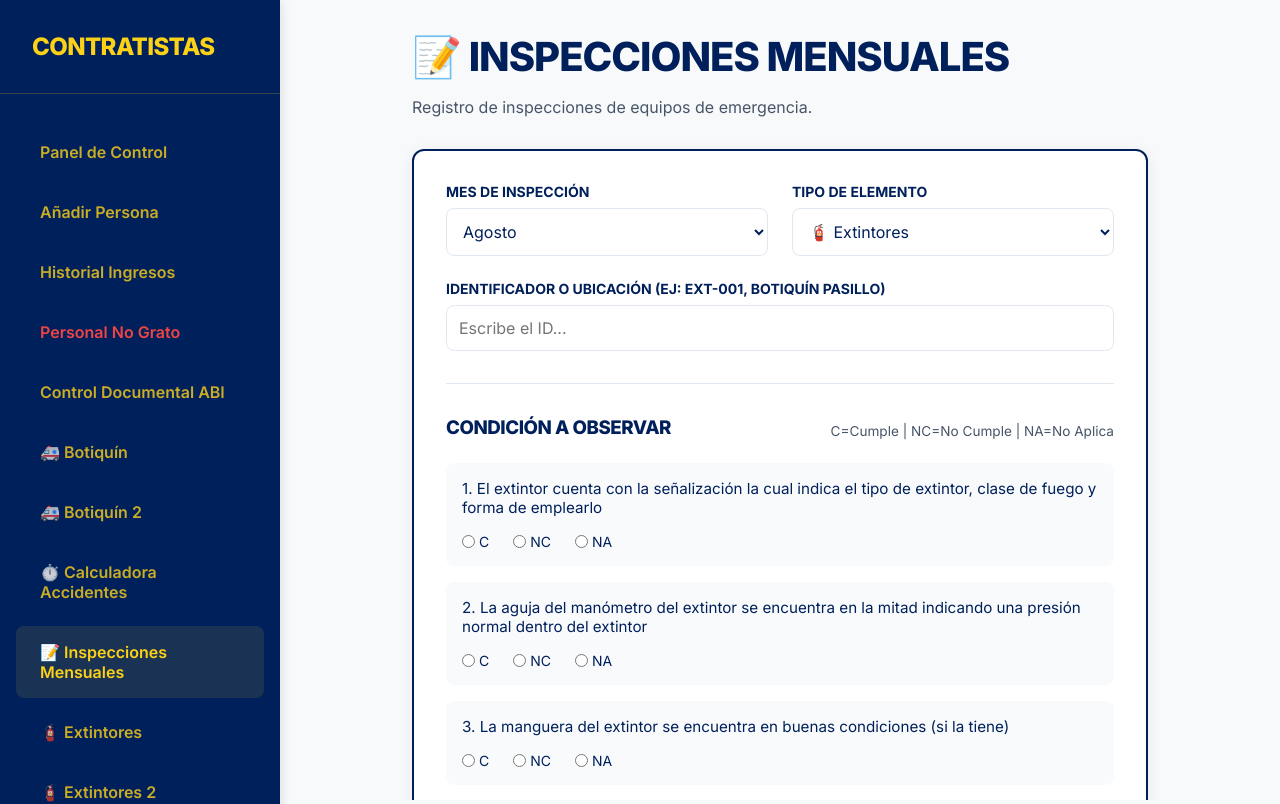
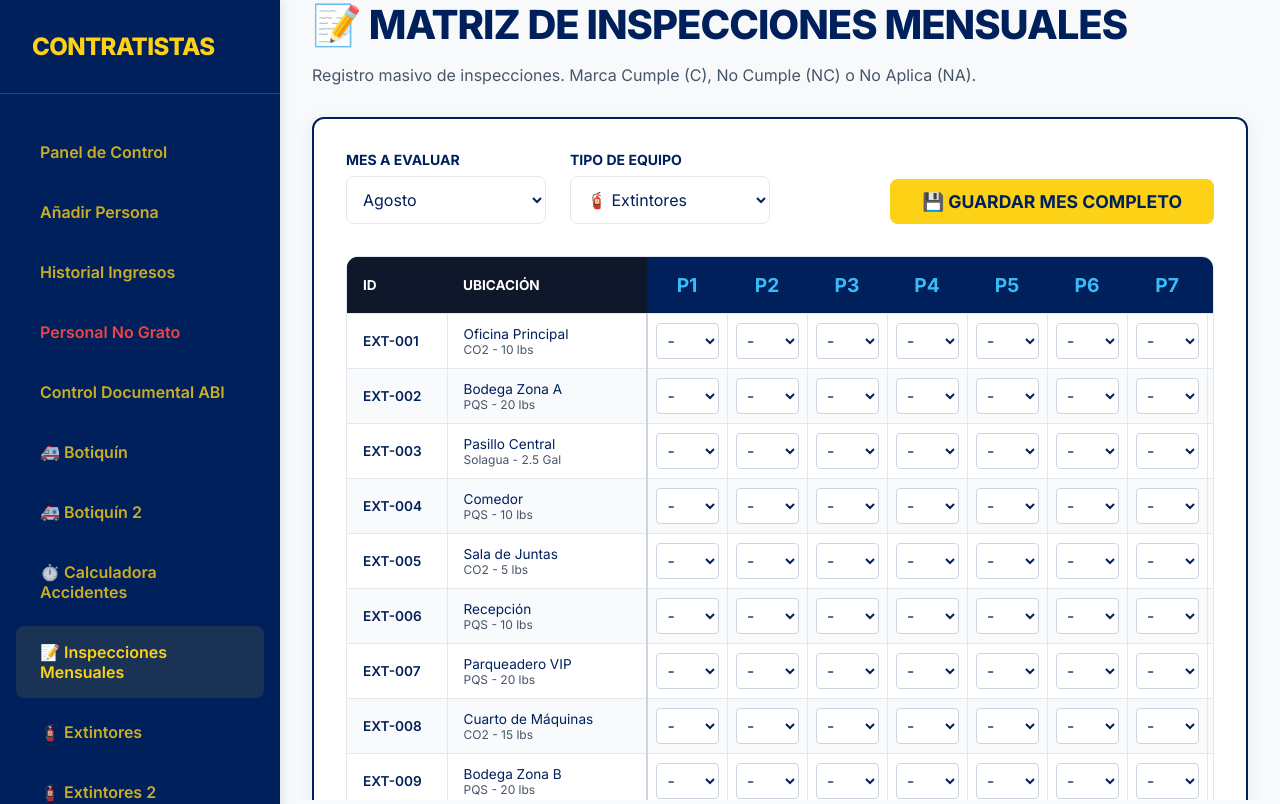
Before and after one commit to EjeCafetero100/contratistas-app, a Next.js app in the folder carnet-app/: page /inspecciones in a window 1280 px wide. Shown: the top 804 px of the page. Built offline with nearby package versions, Linux system fonts and the light colour scheme.

Commit message:
Redesign Inspecciones into a full Matrix view mapping extintores to 17 questions

```diff
--- a/carnet-app/src/app/inspecciones/page.js
+++ b/carnet-app/src/app/inspecciones/page.js
@@ -1,160 +1,185 @@
 "use client";
 
 import { useState } from "react";
+import { extintoresMockData } from "../../data/extintores";
 
 const preguntasExtintores = [
-  "El extintor cuenta con la señalización la cual indica el tipo de extintor, clase de fuego y forma de emplearlo",
-  "La aguja del manómetro del extintor se encuentra en la mitad indicando una presión normal dentro del extintor",
-  "La manguera del extintor se encuentra en buenas condiciones (si la tiene)",
-  "La boquilla del extintor o la punta de la manguera se encuentran limpios (sin restos de agente extintor ni obstrucciones)",
-  "El extintor presenta pin de seguridad",
-  "La etiqueta del cilindro del extintor se encuentra en buen estado (clara, identificable, sin deterioro)",
-  "La pintura del extintor se encuentra en buen estado (sin peladuras)",
-  "El extintor se encuentra libre de obstáculos",
-  "El acceso al extintor se encuentra libre de obstáculos",
-  "El extintor está instalado de forma segura, ya sea colgado mediante soporte fijo o ubicado sobre una base de piso que le brinda soporte y estabilidad",
-  "La palanca de accionamiento se encuentra fija asegurada por el pin de seguridad",
-  "La palanca fija se encuentra en buenas condiciones (sin bordes o puntas peligrosas y asegurada)",
-  "El extintor presenta anillo de garantía",
-  "El extintor se encuentra libre de objetos colgados sobre él o ubicados frente a este que obstruyan su acceso o visibilidad",
-  "La tarjeta de revisión mensual se encuentra actualizada de acuerdo al mes de revisión",
-  "El extintor se encuentra vigente y dentro de la fecha de recarga establecida",
-  "El personal se encuentra capacitado y entrenado para el uso del extintor"
+  "Señalización (tipo, clase, uso)",
+  "Manómetro en verde / presión normal",
+  "Manguera en buenas condiciones",
+  "Boquilla limpia sin obstrucciones",
+  "Pin de seguridad presente",
+  "Etiqueta del cilindro en buen estado",
+  "Pintura en buen estado (sin peladuras)",
+  "Extintor libre de obstáculos",
+  "Acceso libre de obstáculos",
+  "Instalado de forma segura (soporte fijo o base)",
+  "Palanca fija asegurada por pin",
+  "Palanca en buenas condiciones (sin bordes)",
+  "Anillo de garantía presente",
+  "Sin objetos colgados o que obstruyan visibilidad",
+  "Tarjeta de revisión mensual actualizada",
+  "Vigente / dentro de fecha de recarga",
+  "Personal capacitado para uso"
 ];
 
 const preguntasBotiquin = [
-  "El botiquín está ubicado en un lugar visible y de fácil acceso",
-  "Los elementos del botiquín están vigentes (no vencidos)",
-  "El botiquín cuenta con inventario actualizado",
-  "El botiquín está limpio y en buenas condiciones",
-  "Se cuenta con camilla rígida y dotación anexa en buen estado"
+  "Ubicación visible y accesible",
+  "Elementos vigentes (no vencidos)",
+  "Inventario actualizado",
+  "Limpio y en buenas condiciones",
+  "Camilla y dotación en buen estado"
 ];
 
 export default function InspeccionesPage() {
   const [tipoElemento, setTipoElemento] = useState("Extintor");
-  const [identificador, setIdentificador] = useState("");
   const [mes, setMes] = useState("Agosto");
 
-  const [respuestas, setRespuestas] = useState({});
-  const [comentarios, setComentarios] = useState("");
+  // Estado para guardar las respuestas de la matriz.
+  // Forma: { "EXT-001": { q0: "C", q1: "NC", obs: "ok" }, ... }
+  const [respuestasMatrix, setRespuestasMatrix] = useState({});
 
   const handleSubmit = (e) => {
     e.preventDefault();
-    alert(`Inspección guardada con éxito para el ${tipoElemento} ${identificador} en el mes de ${mes}.`);
-    setIdentificador("");
-    setComentarios("");
-    setRespuestas({});
+    alert(`Inspecciones del mes de ${mes} guardadas con éxito.`);
+    // Aquí se enviaría a la DB
   };
 
-  const handleRespuestaChange = (qIndex, val) => {
-    setRespuestas({ ...respuestas, [qIndex]: val });
+  const handleRespuestaChange = (itemId, field, val) => {
+    setRespuestasMatrix(prev => ({
+      ...prev,
+      [itemId]: {
+        ...prev[itemId],
+        [field]: val
+      }
+    }));
   };
 
   const preguntasActuales = tipoElemento === "Extintor" ? preguntasExtintores : preguntasBotiquin;
+  const itemsActuales = tipoElemento === "Extintor" ? extintoresMockData : []; // Aquí se cargarían botiquines reales luego
 
   return (
-    <div className="container" style={{ maxWidth: '800px' }}>
+    <div className="container" style={{ maxWidth: '100%', padding: '0 2rem' }}>
       <header style={{ marginBottom: '2rem' }}>
-        <h1>📝 Inspecciones Mensuales</h1>
+        <h1>📝 Matriz de Inspecciones Mensuales</h1>
         <p style={{ color: 'var(--text-muted)' }}>
-          Registro de inspecciones de equipos de emergencia.
+          Registro masivo de inspecciones. Marca Cumple (C), No Cumple (NC) o No Aplica (NA).
         </p>
       </header>
 
-      <div className="glass-panel">
-        <form onSubmit={handleSubmit}>
-          <div style={{ display: 'grid', gridTemplateColumns: '1fr 1fr', gap: '1.5rem', marginBottom: '2rem' }}>
-
-            <div className="form-group" style={{ margin: 0 }}>
-              <label>Mes de Inspección</label>
+      <div className="glass-panel" style={{ padding: '2rem' }}>
+        <div style={{ display: 'flex', gap: '1.5rem', marginBottom: '2rem', flexWrap: 'wrap' }}>
+          <div className="form-group" style={{ margin: 0, minWidth: '200px' }}>
+            <label>Mes a evaluar</label>
             <select value={mes} onChange={(e) => setMes(e.target.value)} style={{ width: '100%', padding: '0.75rem', borderRadius: '8px', border: '1px solid #e2e8f0' }}>
-                <option value="Enero">Enero</option>
-                <option value="Febrero">Febrero</option>
-                <option value="Marzo">Marzo</option>
-                <option value="Abril">Abril</option>
-                <option value="Mayo">Mayo</option>
-                <option value="Junio">Junio</option>
-                <option value="Julio">Julio</option>
-                <option value="Agosto">Agosto</option>
-                <option value="Septiembre">Septiembre</option>
-                <option value="Octubre">Octubre</option>
-                <option value="Noviembre">Noviembre</option>
-                <option value="Diciembre">Diciembre</option>
+              {["Enero", "Febrero", "Marzo", "Abril", "Mayo", "Junio", "Julio", "Agosto", "Septiembre", "Octubre", "Noviembre", "Diciembre"].map(m => (
+                <option key={m} value={m}>{m}</option>
+              ))}
             </select>
           </div>
 
-            <div className="form-group" style={{ margin: 0 }}>
-              <label>Tipo de Elemento</label>
-              <select value={tipoElemento} onChange={(e) => { setTipoElemento(e.target.value); setRespuestas({}); }} style={{ width: '100%', padding: '0.75rem', borderRadius: '8px', border: '1px solid #e2e8f0' }}>
+          <div className="form-group" style={{ margin: 0, minWidth: '200px' }}>
+            <label>Tipo de Equipo</label>
+            <select value={tipoElemento} onChange={(e) => { setTipoElemento(e.target.value); setRespuestasMatrix({}); }} style={{ width: '100%', padding: '0.75rem', borderRadius: '8px', border: '1px solid #e2e8f0' }}>
               <option value="Extintor">🧯 Extintores</option>
               <option value="Botiquin">🚑 Botiquines</option>
             </select>
           </div>
 
-            <div className="form-group" style={{ margin: 0, gridColumn: 'span 2' }}>
-              <label>Identificador o Ubicación (Ej: EXT-001, Botiquín Pasillo)</label>
-              <input
-                type="text"
-                required
-                value={identificador}
-                onChange={(e) => setIdentificador(e.target.value)}
-                placeholder="Escribe el ID..."
-                style={{ width: '100%', padding: '0.75rem', borderRadius: '8px', border: '1px solid #e2e8f0' }}
-              />
+          <div style={{ marginLeft: 'auto', display: 'flex', alignItems: 'flex-end' }}>
+             <button onClick={handleSubmit} className="btn btn-primary" style={{ padding: '0.75rem 2rem', fontSize: '1.1rem' }}>
+              💾 Guardar Mes completo
+            </button>
           </div>
         </div>
 
-          <hr style={{ border: '0', borderTop: '1px solid #e2e8f0', margin: '2rem 0' }} />
+        {itemsActuales.length === 0 ? (
+          <div style={{ textAlign: 'center', padding: '4rem', color: 'var(--text-muted)' }}>
+            No hay elementos registrados para este tipo.
+          </div>
+        ) : (
+          <div className="table-container" style={{ overflowX: 'auto', background: 'white', borderRadius: '12px', border: '1px solid #e2e8f0' }}>
+            <table style={{ minWidth: '1500px', width: '100%', borderCollapse: 'collapse', fontSize: '0.85rem' }}>
+              <thead>
+                <tr style={{ background: '#0f172a', color: 'white' }}>
+                  <th style={{ padding: '1rem', textAlign: 'left', position: 'sticky', left: 0, background: '#0f172a', zIndex: 2, minWidth: '100px' }}>ID</th>
+                  <th style={{ padding: '1rem', textAlign: 'left', position: 'sticky', left: '100px', background: '#0f172a', zIndex: 2, minWidth: '200px' }}>Ubicación</th>
 
-          <div style={{ display: 'flex', justifyContent: 'space-between', alignItems: 'flex-end', marginBottom: '1.5rem' }}>
-            <h3 style={{ color: 'var(--primary)', margin: 0 }}>Condición a Observar</h3>
-            <span style={{ fontSize: '0.85rem', color: 'var(--text-muted)' }}>C=Cumple | NC=No Cumple | NA=No Aplica</span>
+                  {preguntasActuales.map((p, i) => (
+                    <th key={i} style={{ padding: '1rem 0.5rem', minWidth: '80px', textAlign: 'center' }} title={p}>
+                      <div style={{ display: 'flex', flexDirection: 'column', alignItems: 'center' }}>
+                        <span style={{ fontSize: '1.2rem', color: '#38bdf8' }}>P{i+1}</span>
+                      </div>
+                    </th>
+                  ))}
+                  <th style={{ padding: '1rem', minWidth: '200px' }}>Observaciones</th>
+                </tr>
+              </thead>
+              <tbody>
+                {itemsActuales.map((item, rowIndex) => (
+                  <tr key={item.id} style={{ borderBottom: '1px solid #e2e8f0', background: rowIndex % 2 === 0 ? '#ffffff' : '#f8fafc' }}>
+
+                    <td style={{ padding: '0.5rem 1rem', fontWeight: 600, position: 'sticky', left: 0, background: rowIndex % 2 === 0 ? '#ffffff' : '#f8fafc', zIndex: 1, borderRight: '1px solid #e2e8f0' }}>
+                      {item.id}
+                    </td>
+                    <td style={{ padding: '0.5rem 1rem', position: 'sticky', left: '100px', background: rowIndex % 2 === 0 ? '#ffffff' : '#f8fafc', zIndex: 1, borderRight: '2px solid #cbd5e1' }}>
+                      <div style={{ fontWeight: 500 }}>{item.ubicacion}</div>
+                      <div style={{ fontSize: '0.75rem', color: 'var(--text-muted)' }}>{item.tipo} - {item.capacidad}</div>
+                    </td>
+
+                    {preguntasActuales.map((p, i) => {
+                      const val = respuestasMatrix[item.id]?.[`q${i}`] || "";
+                      return (
+                        <td key={i} style={{ padding: '0.5rem', textAlign: 'center', borderRight: '1px solid #e2e8f0' }}>
+                          <select
+                            value={val}
+                            onChange={(e) => handleRespuestaChange(item.id, `q${i}`, e.target.value)}
+                            style={{
+                              padding: '0.4rem',
+                              borderRadius: '4px',
+                              border: '1px solid #cbd5e1',
+                              background: val === 'C' ? '#d1fae5' : val === 'NC' ? '#fee2e2' : val === 'NA' ? '#f1f5f9' : 'white',
+                              color: val === 'C' ? '#065f46' : val === 'NC' ? '#991b1b' : 'var(--text-main)',
+                              fontWeight: val ? 'bold' : 'normal',
+                              cursor: 'pointer',
+                              width: '100%'
+                            }}
+                          >
+                            <option value="">-</option>
+                            <option value="C">C</option>
+                            <option value="NC">NC</option>
+                            <option value="NA">NA</option>
+                          </select>
+                        </td>
+                      );
+                    })}
+
+                    <td style={{ padding: '0.5rem' }}>
+                       <input
+                          type="text"
+                          placeholder="Observaciones..."
+                          value={respuestasMatrix[item.id]?.obs || ""}
+                          onChange={(e) => handleRespuestaChange(item.id, 'obs', e.target.value)}
+                          style={{ width: '100%', padding: '0.5rem', borderRadius: '4px', border: '1px solid #cbd5e1' }}
+                        />
+                    </td>
+
+                  </tr>
+                ))}
+              </tbody>
+            </table>
+          </div>
+        )}
+
+        <div style={{ marginTop: '1rem', background: '#f8fafc', padding: '1rem', borderRadius: '8px', fontSize: '0.85rem' }}>
+          <strong>Leyenda de Preguntas (Extintores):</strong>
+          <div style={{ display: 'grid', gridTemplateColumns: 'repeat(auto-fill, minmax(300px, 1fr))', gap: '0.5rem', marginTop: '0.5rem', color: 'var(--text-muted)' }}>
+             {preguntasActuales.map((p, i) => (
+                <div key={i}><strong>P{i+1}:</strong> {p}</div>
+             ))}
+          </div>
         </div>
 
-          <div style={{ display: 'flex', flexDirection: 'column', gap: '1rem' }}>
-
-            {preguntasActuales.map((pregunta, index) => (
-              <div key={index} style={{ background: '#f8fafc', padding: '1rem', borderRadius: '8px', display: 'flex', flexDirection: 'column', gap: '0.5rem' }}>
-                <p style={{ fontWeight: 500, margin: 0, fontSize: '0.95rem' }}>
-                  {index + 1}. {pregunta}
-                </p>
-                <div style={{ display: 'flex', gap: '1.5rem', marginTop: '0.5rem' }}>
-                  <label style={{ display: 'flex', alignItems: 'center', gap: '0.25rem', cursor: 'pointer' }}>
-                    <input type="radio" name={`q${index}`} required checked={respuestas[index] === 'C'} onChange={() => handleRespuestaChange(index, 'C')} />
-                    <span style={{ fontWeight: respuestas[index] === 'C' ? 'bold' : 'normal', color: respuestas[index] === 'C' ? '#10b981' : 'inherit' }}>C</span>
-                  </label>
-                  <label style={{ display: 'flex', alignItems: 'center', gap: '0.25rem', cursor: 'pointer' }}>
-                    <input type="radio" name={`q${index}`} required checked={respuestas[index] === 'NC'} onChange={() => handleRespuestaChange(index, 'NC')} />
-                    <span style={{ fontWeight: respuestas[index] === 'NC' ? 'bold' : 'normal', color: respuestas[index] === 'NC' ? '#ef4444' : 'inherit' }}>NC</span>
-                  </label>
-                  <label style={{ display: 'flex', alignItems: 'center', gap: '0.25rem', cursor: 'pointer' }}>
-                    <input type="radio" name={`q${index}`} required checked={respuestas[index] === 'NA'} onChange={() => handleRespuestaChange(index, 'NA')} />
-                    <span style={{ fontWeight: respuestas[index] === 'NA' ? 'bold' : 'normal', color: respuestas[index] === 'NA' ? '#64748b' : 'inherit' }}>NA</span>
-                  </label>
-                </div>
-              </div>
-            ))}
-
-          </div>
-
-          <div className="form-group" style={{ marginTop: '2rem' }}>
-            <label>Comentarios / Observaciones Finales</label>
-            <textarea
-              rows="3"
-              value={comentarios}
-              onChange={(e) => setComentarios(e.target.value)}
-              style={{ width: '100%', padding: '0.75rem', borderRadius: '8px', border: '1px solid #e2e8f0', resize: 'vertical' }}
-              placeholder="Escribe aquí cualquier hallazgo..."
-            ></textarea>
-          </div>
-
-          <div style={{ marginTop: '2rem', textAlign: 'right' }}>
-            <button type="submit" className="btn btn-primary" style={{ padding: '0.75rem 2rem', fontSize: '1.1rem' }}>
-              💾 Guardar Inspección
-            </button>
-          </div>
-
-        </form>
       </div>
     </div>
   );
--- /dev/null
+++ b/carnet-app/src/data/extintores.js
@@ -0,0 +1,21 @@
+// Función auxiliar para sumar días a una fecha
+export const addDays = (date, days) => {
+  const result = new Date(date);
+  result.setDate(result.getDate() + days);
+  return result;
+};
+
+const today = new Date();
+
+export const extintoresMockData = [
+  { id: "EXT-001", ubicacion: "Oficina Principal", tipo: "CO2", capacidad: "10 lbs", fechaVencimiento: addDays(today, 15), observacion: "Vence pronto" },
+  { id: "EXT-002", ubicacion: "Bodega Zona A", tipo: "PQS", capacidad: "20 lbs", fechaVencimiento: addDays(today, 45), observacion: "Manguera con ligero desgaste" },
+  { id: "EXT-003", ubicacion: "Pasillo Central", tipo: "Solagua", capacidad: "2.5 Gal", fechaVencimiento: addDays(today, 120), observacion: "Revisado ok" },
+  { id: "EXT-004", ubicacion: "Comedor", tipo: "PQS", capacidad: "10 lbs", fechaVencimiento: addDays(today, 5), observacion: "Urgente recarga" },
+  { id: "EXT-005", ubicacion: "Sala de Juntas", tipo: "CO2", capacidad: "5 lbs", fechaVencimiento: addDays(today, 35), observacion: "Falta señalización" },
+  { id: "EXT-006", ubicacion: "Recepción", tipo: "PQS", capacidad: "10 lbs", fechaVencimiento: addDays(today, 95), observacion: "" },
+  { id: "EXT-007", ubicacion: "Parqueadero VIP", tipo: "PQS", capacidad: "20 lbs", fechaVencimiento: addDays(today, 55), observacion: "Etiqueta ilegible" },
+  { id: "EXT-008", ubicacion: "Cuarto de Máquinas", tipo: "CO2", capacidad: "15 lbs", fechaVencimiento: addDays(today, 25), observacion: "Programado para cambio" },
+  { id: "EXT-009", ubicacion: "Bodega Zona B", tipo: "PQS", capacidad: "20 lbs", fechaVencimiento: addDays(today, 200), observacion: "Nuevo" },
+  { id: "EXT-010", ubicacion: "Laboratorio", tipo: "Solagua", capacidad: "2.5 Gal", fechaVencimiento: addDays(today, 80), observacion: "" },
+];
```
Also changed, not shown: carnet-app/src/app/extintores/page.js (+5 -27 lines). Lines whose indentation alone changed are shown as unchanged.
